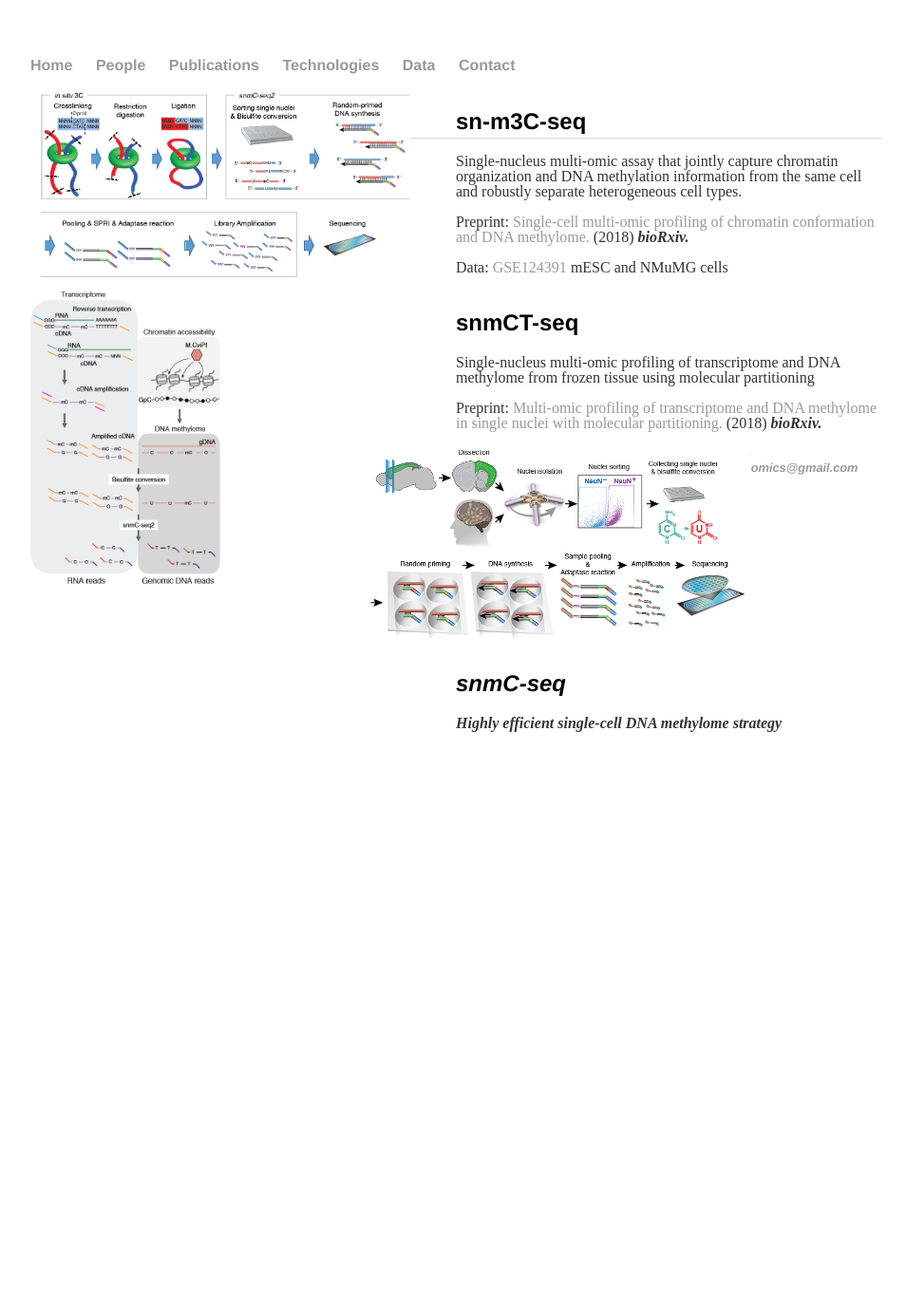
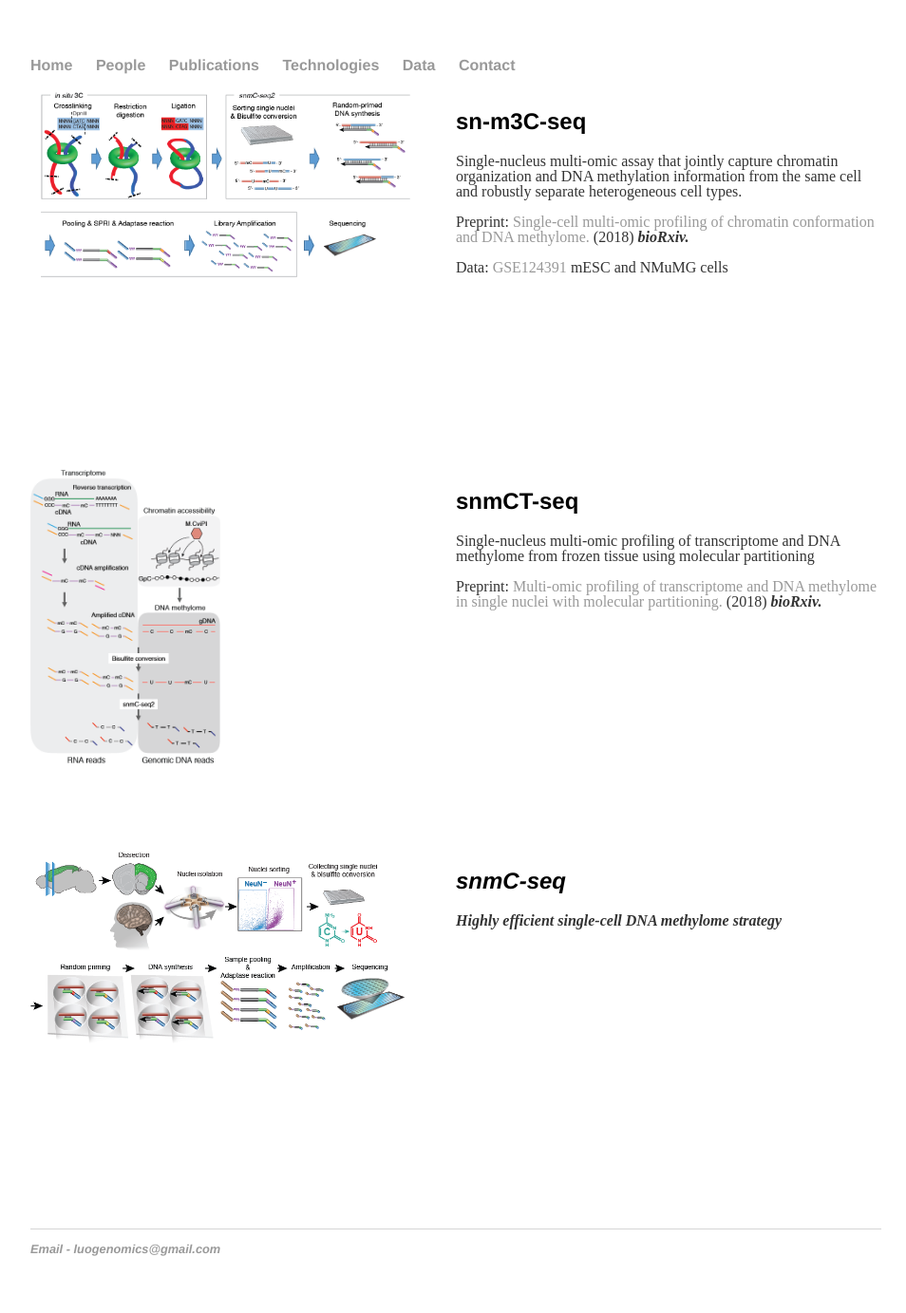
Before and after one commit to luogenomics/luogenomics.github.io, a Jekyll site: the page built from technologies/index.html, in a window 1280 px wide. Shown: the whole page at 95% size, without its empty margins (160-1114 px from the left). Built offline with Jekyll 4.4.1, drawn with Linux system fonts in a browser that asks for light colours; before the commit the page ends 900 px from its top, so only the background shows below that.

Commit message:
Update main.css

```diff
--- a/css/main.css
+++ b/css/main.css
@@ -64,6 +64,7 @@
 .projectbox {
     position: relative;
     width: 100%;
+    height: 400px;
     min-height: 1px;
     display: block;
 }
```
